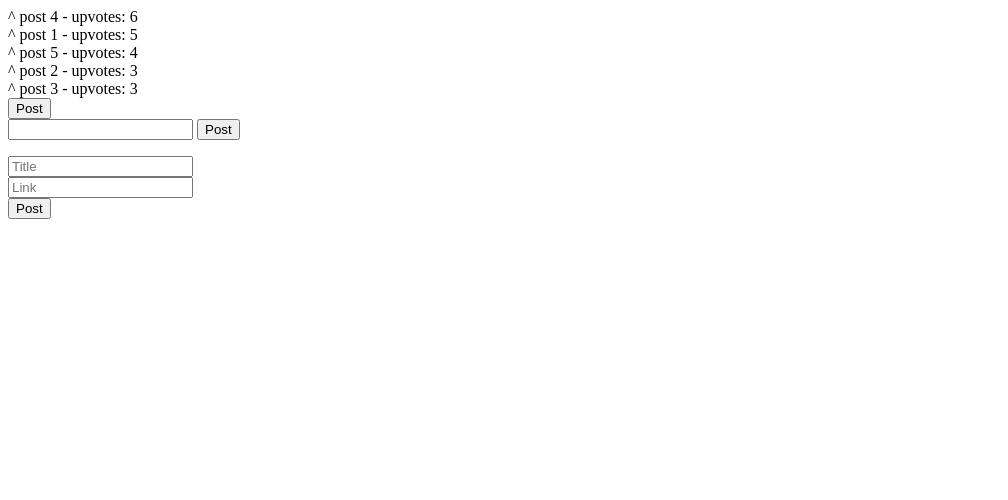
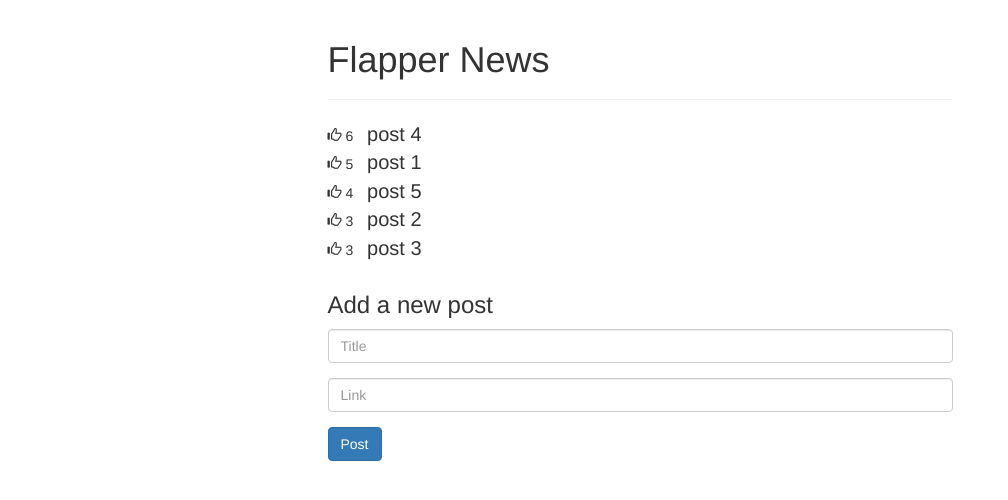
Before and after one commit to keldri/thinkster-meanstack, a plain HTML site: page index.html in a window 1280 px wide. Shown: the whole page, without its empty margins (0-1008 px from the left). Drawn offline with nearby package versions, Linux system fonts and the light colour scheme.

Commit message:
added bootstrap styles

```diff
--- a/index.html
+++ b/index.html
@@ -1,26 +1,54 @@
-
 <html>
 <head>
-	<title>My Meanstack app</title>
-	<script src="https://cdnjs.cloudflare.com/ajax/libs/angular.js/1.4.0/angular.js"></script>
-	<script src="app.js"></script>
+  <title>Flapper News</title>
+  <link href="http://maxcdn.bootstrapcdn.com/bootstrap/3.2.0/css/bootstrap.min.css" rel="stylesheet">
+
+  <script src="http://ajax.googleapis.com/ajax/libs/angularjs/1.3.10/angular.min.js"></script>
+  <script src="app.js"></script>
+  <style> .glyphicon-thumbs-up { cursor:pointer } </style>
 </head>
 <body ng-app="flapperNews" ng-controller="MainCtrl">
-	<div ng-repeat = "post in posts | orderBy: '-upvotes' ">
-		<span ng-click="incrementUpvotes(post)">^</span>
-		{{post.title}} - upvotes: {{post.upvotes}}
-	</div>
-	<button ng-click="addPost()">Post</button>
-	<form ng-submit="addPost()">
-		<input type="text" ng-model="title"></input>
-		<button type="submit">Post</button>
-	</form>
-	<form ng-submit="addPost()">
-		<input type="text" placeholder="Title" ng-model="title"></input>
-		<br>
-		<input type="text" placeholder="Link" ng-model="link"></input>
-		<br>
-		<button type="submit">Post</button>
-	</form>
+  <div class="row">
+    <div class="col-md-6 col-md-offset-3">
+
+      <div class="page-header">
+        <h1>Flapper News</h1>
+      </div>
+
+      <div ng-repeat="post in posts | orderBy:'-upvotes'">
+        <span class="glyphicon glyphicon-thumbs-up"
+          ng-click="incrementUpvotes(post)"></span>
+        {{post.upvotes}}
+        <span style="font-size:20px; margin-left:10px;">
+          <a ng-show="post.link" href="{{post.link}}">
+            {{post.title}}
+          </a>
+          <span ng-hide="post.link">
+            {{post.title}}
+          </span>
+        </span>
+      </div>
+
+      <form ng-submit="addPost()"
+        style="margin-top:30px;">
+        <h3>Add a new post</h3>
+
+        <div class="form-group">
+          <input type="text"
+            class="form-control"
+            placeholder="Title"
+            ng-model="title"></input>
+        </div>
+        <div class="form-group">
+          <input type="text"
+          class="form-control"
+          placeholder="Link"
+          ng-model="link"></input>
+        </div>
+        <button type="submit" class="btn btn-primary">Post</button>
+      </form>
+
+    </div>
+  </div>
 </body>
 </html>
```
Also changed, not shown: app.js (+6 -5 lines).
